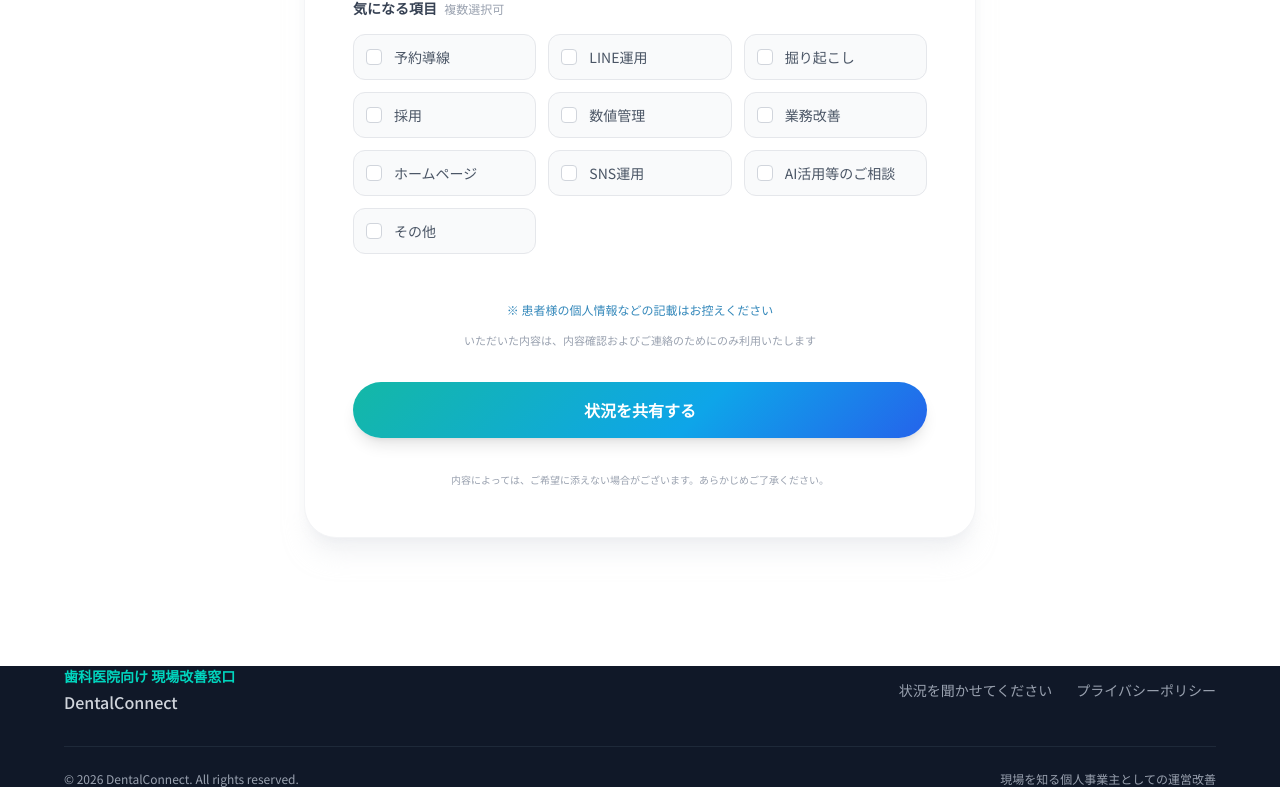
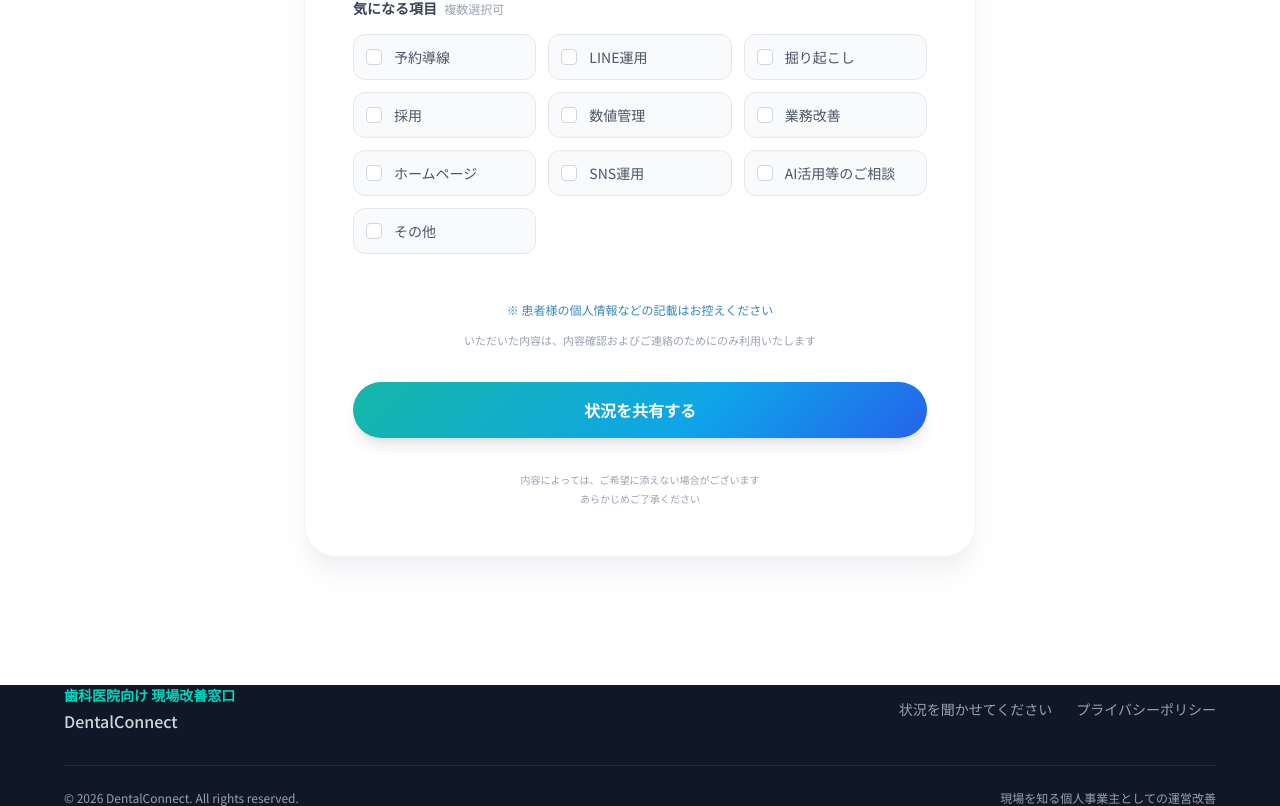
Before and after one commit to uw1g48h31wj4xxa33ffa-eng/reserve-pro-dashboard, a Next.js app in the folder LP/dental-lp/: page / in a window 1280 px wide. Shown: the part 7133-7939 px from the top of the page. Built offline with nearby package versions, Linux system fonts and the light colour scheme.

Commit message:
Update disclaimer text format

```diff
--- a/LP/dental-lp/components/sections/contact.tsx
+++ b/LP/dental-lp/components/sections/contact.tsx
@@ -116,11 +116,8 @@ export function ContactSection() {
                   お待ちいただけますと幸いです
                 </p>
                 <div className="pt-8 text-xs text-gray-400 leading-relaxed border-t border-gray-100">
-                  <p>
-                    内容によっては、<br />
-                    ご希望に添えない場合がございます
-                  </p>
-                  <p className="mt-2">あらかじめご了承ください</p>
+                  <p>内容によっては、ご希望に添えない場合がございます</p>
+                  <p className="mt-1">あらかじめご了承ください</p>
                 </div>
               </div>
             </motion.div>
@@ -277,7 +274,8 @@ export function ContactSection() {
 
                 <div className="text-center pt-2">
                   <p className="text-[10px] text-gray-400">
-                    内容によっては、ご希望に添えない場合がございます。あらかじめご了承ください。
+                    内容によっては、ご希望に添えない場合がございます<br />
+                    あらかじめご了承ください
                   </p>
                 </div>
               </form>
```
